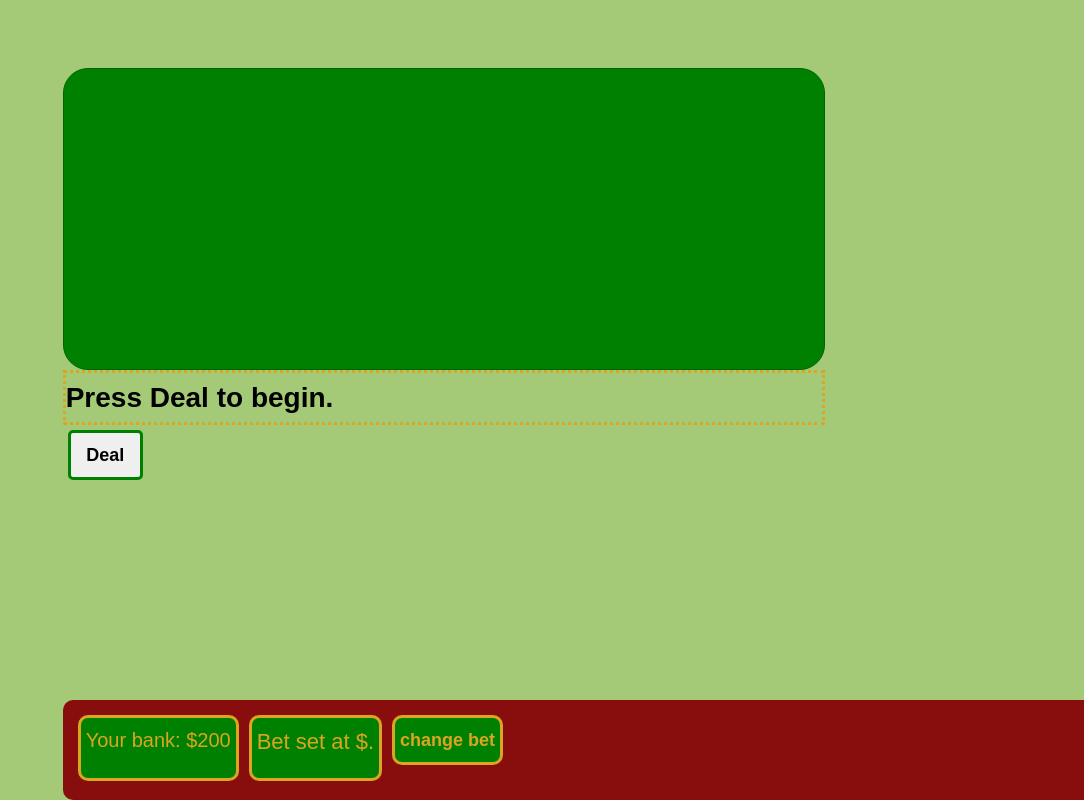
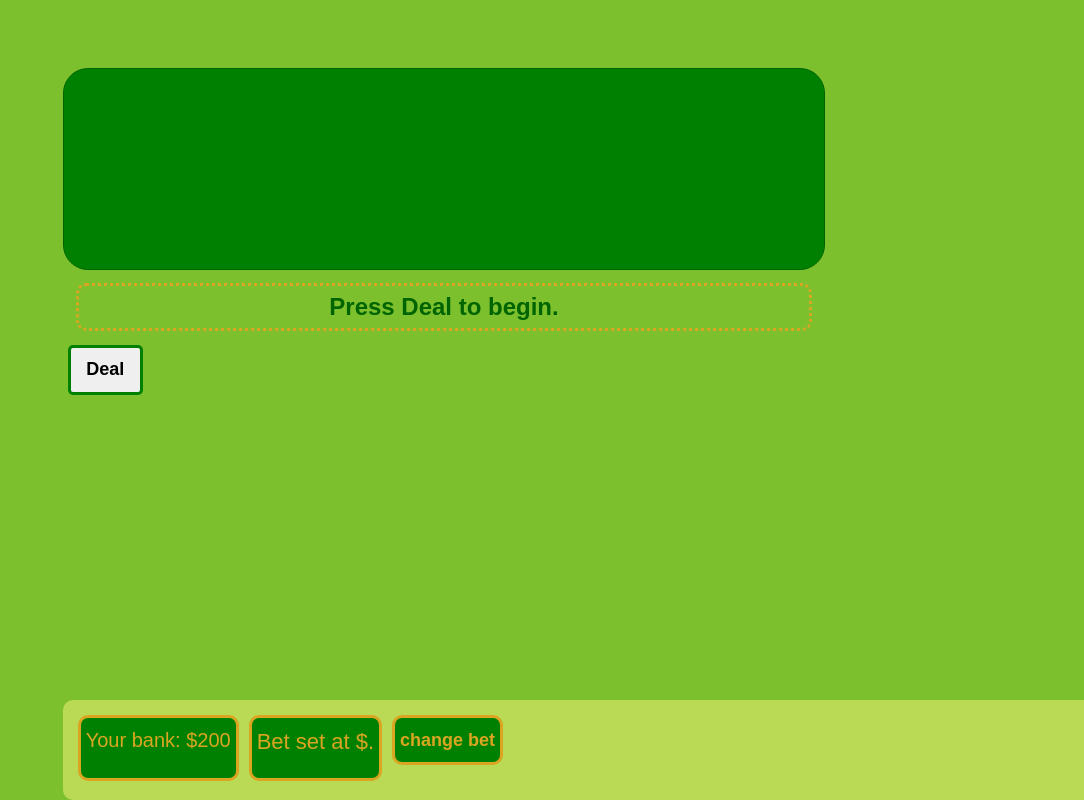
Before and after one commit to lcmaximum/blackjack, a plain HTML site: page index.html in a window 1280 px wide. Both pictures are taken after a click on the button "Set Bet". Shown: the whole page, without its empty margins (196-1280 px from the left). Drawn offline with Linux system fonts and the light colour scheme.

Commit message:
Update style.css

```diff
--- a/style.css
+++ b/style.css
@@ -8,7 +8,7 @@ html {
 }
 
 body {
-  background: rgb(164, 202, 120);
+  background: rgb(124, 192, 46);
 }
 
 .bank-flex {
@@ -34,10 +34,11 @@ body {
 }
 
 .player-div {
-  min-height: 150px;
+  min-height: 100px;
   border-radius: 25px;
   display: flex;
   background-color: green;
+  align-items: center;
 }
 
 #deal-btn {
@@ -88,7 +89,7 @@ input {
   height: 33%;
   width: 90%;
   transition: 1s;
-  background-color: rgb(136, 13, 13);
+  background-color: #bada55;
   color: goldenrod;
   padding: 10px;
   border-radius: 10px;
@@ -102,11 +103,20 @@ input {
 #score-board {
   font-weight: 600;
   font-size: 28px;
+  position: relative;
+
+  text-align: right;
+  padding-right: 1ch;
+  color: #bada55;
 }
 
 #msg-space {
+  color: darkgreen;
   border: dotted goldenrod;
-  font-size: 28px;
+  border-radius: 10px;
+  margin: 1ch;
+  text-align: center;
+  font-size: 24px;
   font-weight: bold;
 }
 
```
